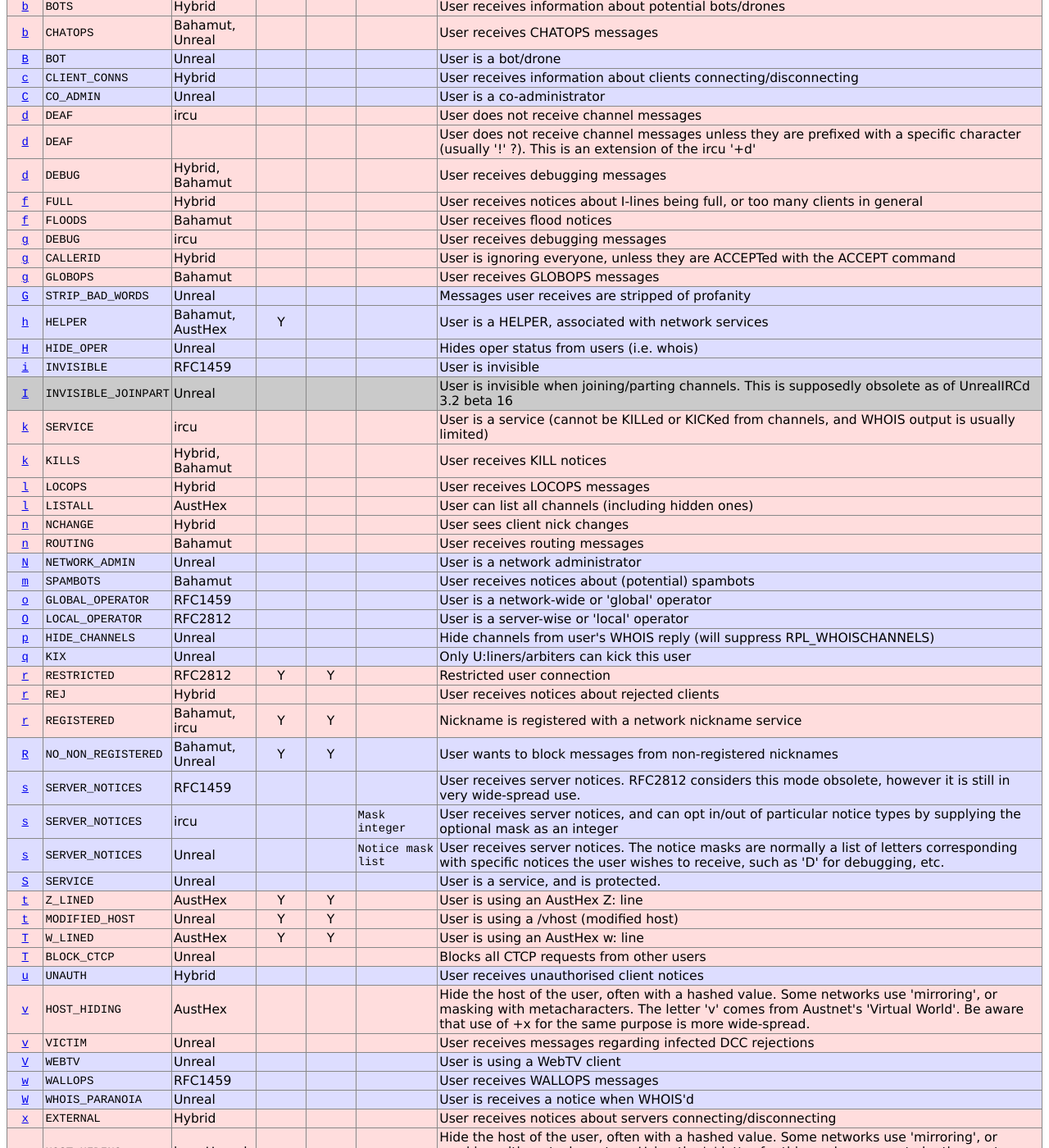
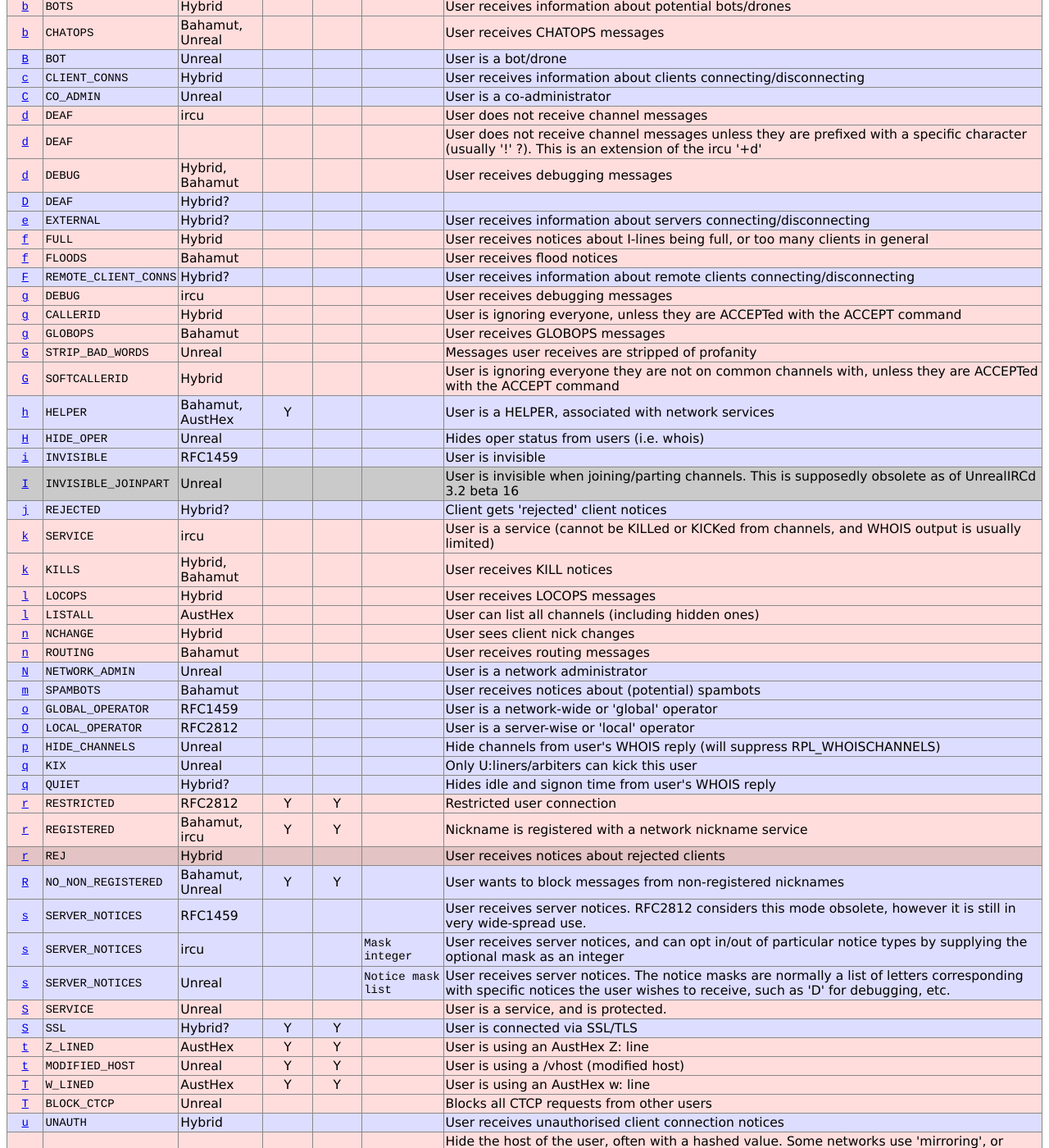
Before and after one commit to ircdocs/irc-defs, a Jekyll site: the page built from defs/usermodes.html, in a window 1280 px wide and 1400 px high, scrolled down 376 px. Shown: the whole window at 82% size. Built offline with Jekyll 4.4.1, drawn with Linux system fonts in a browser that asks for light colours; some of the changed text lies outside the part shown.

Commit message:
usermodes: Add stuff from Hybrid

```diff
--- a/_data/usermodes.yaml
+++ b/_data/usermodes.yaml
@@ -185,6 +185,18 @@
         conflict: true
 
     -
+        char: D
+        name: DEAF
+        origin: Hybrid?
+
+    -
+        char: e
+        name: EXTERNAL
+        origin: Hybrid?
+        comment: >
+            User receives information about servers connecting/disconnecting
+
+    -
         char: f
         name: FULL
         origin: Hybrid
@@ -200,6 +212,14 @@
         origin: Bahamut
         comment: User receives flood notices
         conflict: true
+
+    -
+        char: F
+        name: REMOTE_CLIENT_CONNS
+        origin: Hybrid?
+        comment: >
+            User receives information about remote clients
+            connecting/disconnecting
 
     -
         char: g
@@ -230,6 +250,17 @@
         name: STRIP_BAD_WORDS
         origin: Unreal
         comment: Messages user receives are stripped of profanity
+        conflict: true
+
+    -
+        char: G
+        name: SOFTCALLERID
+        origin: Hybrid
+        comment: >
+            User is ignoring everyone they are not on common channels
+            with, unless they are ACCEPTed with the ACCEPT command
+
+        conflict: true
 
     -
         char: h
@@ -259,6 +290,12 @@
             supposedly obsolete as of UnrealIRCd 3.2 beta 16
 
         obsolete: true
+
+    -
+        char: j
+        name: REJECTED
+        origin: Hybrid?
+        comment: Client gets 'rejected' client notices
 
     -
         char: k
@@ -344,6 +381,12 @@
         comment: "Only U:liners/arbiters can kick this user"
 
     -
+        char: q
+        name: QUIET
+        origin: Hybrid?
+        comment: "Hides idle and signon time from user's WHOIS reply"
+
+    -
         char: r
         name: RESTRICTED
         origin: RFC2812
@@ -354,19 +397,20 @@
 
     -
         char: r
-        name: REJ
-        origin: Hybrid
-        comment: User receives notices about rejected clients
-        conflict: true
-
-    -
-        char: r
         name: REGISTERED
         origin: "Bahamut, ircu"
         comment: Nickname is registered with a network nickname service
         server_on: Y
         server_off: Y
         conflict: true
+
+    -
+        char: r
+        name: REJ
+        origin: Hybrid
+        comment: User receives notices about rejected clients
+        conflict: true
+        obsolete: true
 
     -
         char: R
@@ -408,6 +452,15 @@
         name: SERVICE
         origin: Unreal
         comment: "User is a service, and is protected."
+        conflict: true
+
+    -
+        char: S
+        name: SSL
+        origin: Hybrid?
+        comment: "User is connected via SSL/TLS"
+        server_on: Y
+        server_off: Y
 
     -
         char: t
@@ -447,7 +500,7 @@
         char: u
         name: UNAUTH
         origin: Hybrid
-        comment: User receives unauthorised client notices
+        comment: User receives unauthorised client connection notices
 
     -
         char: v
@@ -485,14 +538,13 @@
         name: WHOIS_PARANOIA
         origin: Unreal
         comment: User is receives a notice when WHOIS'd
+        conflict: true
 
     -
-        char: x
-        name: EXTERNAL
-        origin: Hybrid
-        comment: >
-            User receives notices about servers connecting/disconnecting
-
+        char: W
+        name: WEBIRC
+        origin: Hybrid?
+        comment: Designates this user is connected using a webirc gateway
         conflict: true
 
     -
@@ -505,7 +557,16 @@
             the 'x' letter for this mode appears to be the most standard
             method for toggling masking user hosts.
 
+    -
+        char: x
+        name: EXTERNAL
+        origin: Hybrid
+        comment: >
+            User receives notices about servers connecting/disconnecting.
+            Hybrid now uses the 'e' character for this mode
+
         conflict: true
+        deprecated: true
 
     -
         char: y
```
